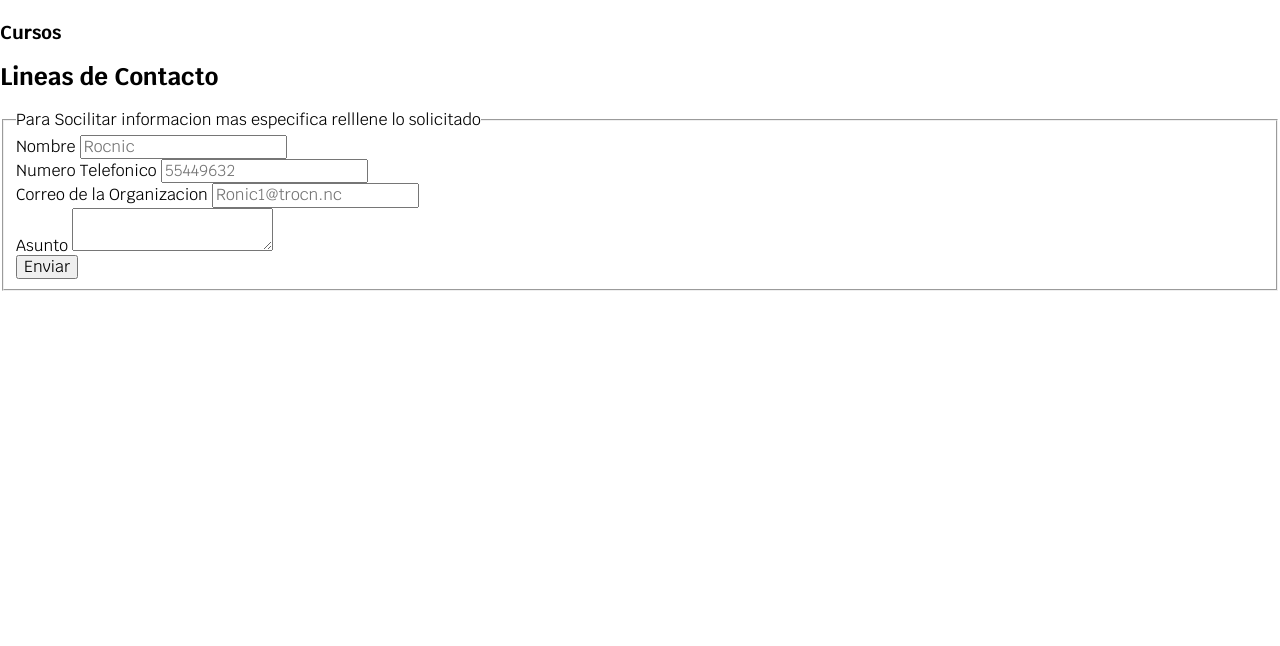
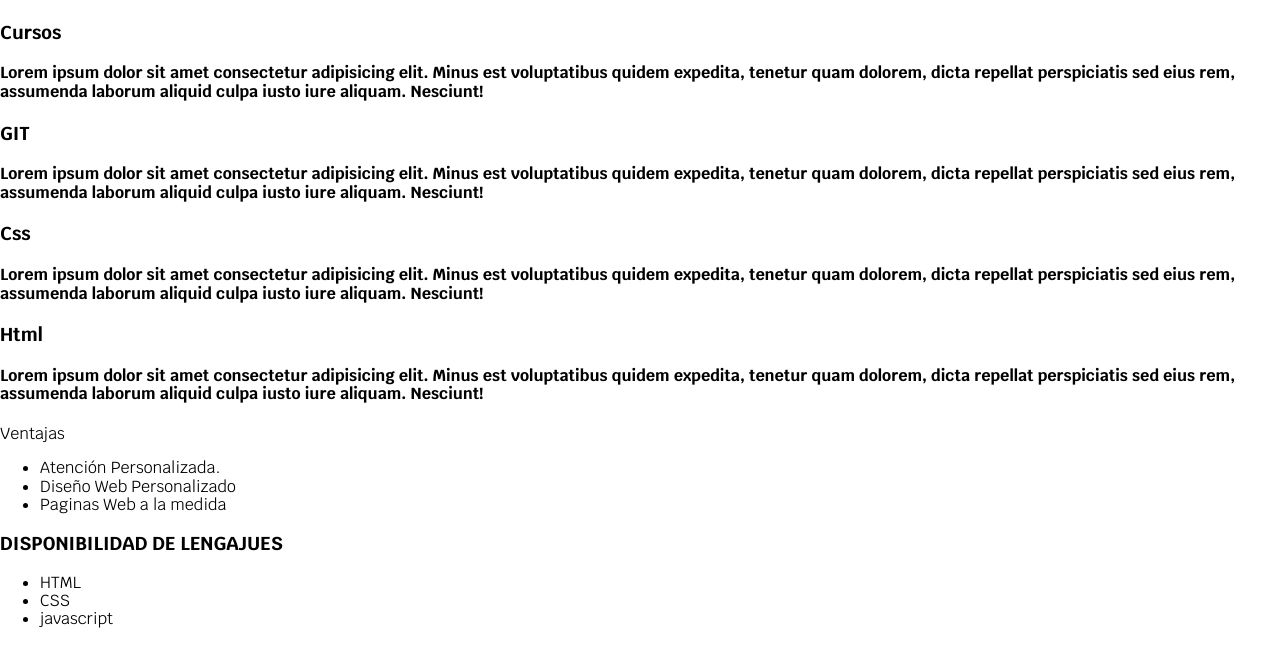
Before and after one commit to BE767/DW, a plain HTML site: page index.html in a window 1280 px wide. Shown: the part 150-796 px from the top of the page. Drawn offline with Linux system fonts and the light colour scheme.

Commit message:
first commit

```diff
--- a/Css/styles.css
+++ b/Css/styles.css
@@ -1,5 +1,4 @@
 html{
-
     font-size: 62.5%;
 }
 body{
--- a/index.html
+++ b/index.html
@@ -10,6 +10,7 @@
     <link href="https://fonts.googleapis.com/css2?family=Krub:wght@300;400;700&display=swap" rel="stylesheet">
     <link rel ="preload" href="Css/styles.css" as="style" >
     <link href="Css/styles.css" rel="stylesheet">
+    <link href="Css/normalize.css" rel="stylesheet">
     <title>Document</title>
 </head>
 <body>
@@ -35,13 +36,63 @@
 
         <div>
             <h3>Cursos</h3>
+            <h4>Lorem ipsum dolor sit amet consectetur adipisicing elit. Minus est voluptatibus quidem expedita,
+                 tenetur quam dolorem, dicta repellat perspiciatis sed eius rem, assumenda
+                 laborum aliquid culpa iusto iure aliquam. Nesciunt!</h4>
+        </div>
 
+        <div>
+            <h3>GIT</h3>
+            <h4>Lorem ipsum dolor sit amet consectetur adipisicing elit. Minus est voluptatibus quidem expedita,
+                 tenetur quam dolorem, dicta repellat perspiciatis sed eius rem, assumenda
+                 laborum aliquid culpa iusto iure aliquam. Nesciunt!</h4>
+        </div>
+
+        <div>
+            <h3>Css</h3>
+            <h4>Lorem ipsum dolor sit amet consectetur adipisicing elit. Minus est voluptatibus quidem expedita,
+                 tenetur quam dolorem, dicta repellat perspiciatis sed eius rem, assumenda
+                 laborum aliquid culpa iusto iure aliquam. Nesciunt!</h4>
+        </div>
+
+        <div>
+            <h3>Html</h3>
+            <h4>Lorem ipsum dolor sit amet consectetur adipisicing elit. Minus est voluptatibus quidem expedita,
+                 tenetur quam dolorem, dicta repellat perspiciatis sed eius rem, assumenda
+                 laborum aliquid culpa iusto iure aliquam. Nesciunt!</h4>
+        </div>
+
+
+        <div>
+            Ventajas
+        </div>
+
+        <div>
+            <ul>
+                <li>Atención Personalizada.</li>
+                <li>Diseño Web Personalizado </li>
+                <li>Paginas Web a la medida</li>
+            </ul>
+        </div>
+
+
+
+        <div>
+            <h3>DISPONIBILIDAD DE LENGAJUES </h3>
+        </div>
+
+        <div>
+            <ul>
+                <li>HTML</li>
+                <li>CSS</li>
+                <li>javascript</li>
+            </ul>
         </div>
 
 
 
         <section>
-            <h2>Lineas de Contacto</h2>
+            <h2>Cotización</h2>
      <form>
         <fieldset>
             <legend>Para Socilitar informacion mas especifica relllene lo solicitado</legend>
```
